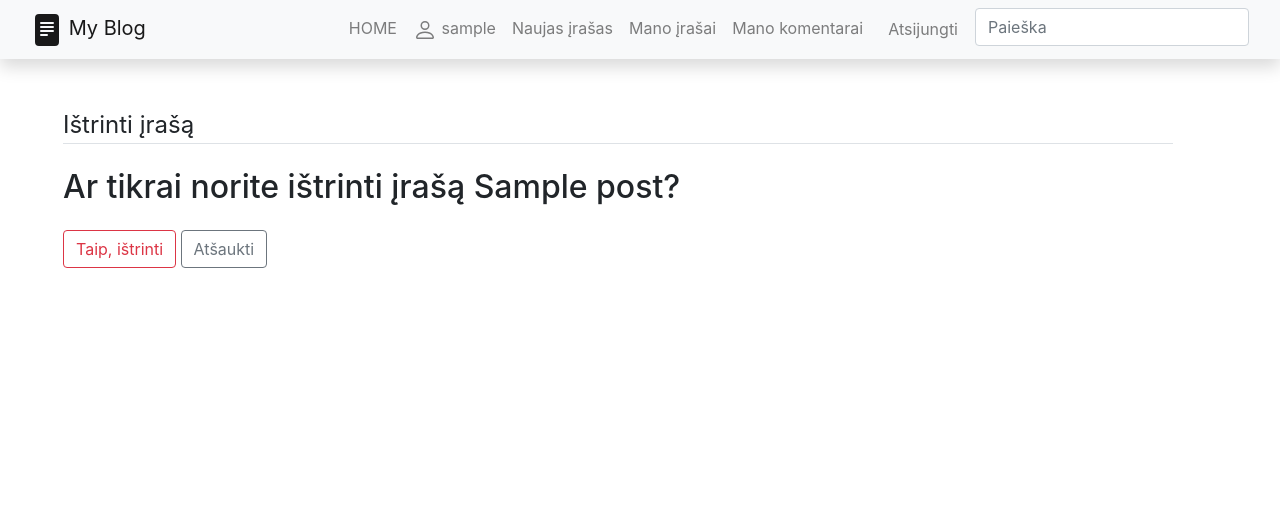
After one commit to DonatasNoreika/myblog_20250620, a Django app: page /posts/1/delete in a window 1280 px wide. The commit adds this page. Shown: the top 508 px of the page. Run offline with Django 5.2, Linux system fonts and the light colour scheme; a user stored in the database is signed in; tables that the repository leaves empty hold one stand-in row (values such as "Sample post"); some libraries are stand-ins or nearby versions.

Commit message:
+Prisijungęs vartotojas gali ištrinti savo įrašus

```diff
--- a/mysite/myblog/templates/post.html
+++ b/mysite/myblog/templates/post.html
@@ -14,6 +14,7 @@
             {% if post.author == user %}
                 <div>
                     <a class="btn btn-secondary btn-sm mt-1 mb-1" href="{% url 'post_update' post.pk %}">Redaguoti</a>
+                    <a class="btn btn-danger btn-sm mt-1 mb-1" href="{% url 'post_delete' post.pk %}">Ištrinti</a>
                 </div>
             {% endif %}
             {% if user.is_authenticated %}
--- /dev/null
+++ b/mysite/myblog/templates/post_delete.html
@@ -0,0 +1,18 @@
+{% extends "base.html" %}
+{% block "title" %}Įrašo trynimas{% endblock%}
+{% block "content" %}
+<div class="content-section">
+    <form method="POST">
+        {% load crispy_forms_tags %}
+        {% csrf_token %}
+        <fieldset class="form-group">
+        <legend class="border-bottom mb-4">Ištrinti įrašą</legend>
+            <h2>Ar tikrai norite ištrinti įrašą {{ post.title }}?</h2>
+        </fieldset>
+        <div class="form-group">
+            <button class="btn btn-outline-danger" type="submit">Taip, ištrinti</button>
+            <a class="btn btn-outline-secondary" href="{% url 'post' post.pk %}">Atšaukti</a>
+        </div>
+    </form>
+</div>
+{% endblock %}
--- a/mysite/myblog/urls.py
+++ b/mysite/myblog/urls.py
@@ -21,6 +21,7 @@ from .views import (PostListView,
                     UserCommentListView,
                     PostCreateView,
                     PostUpdateView,
+                    PostDeleteView,
                     search,
                     register,
                     profile)
@@ -35,5 +36,6 @@ urlpatterns = [
     path('profile/', profile, name='profile'),
     path("posts/create", PostCreateView.as_view(), name="post_create"),
     path("posts/<int:pk>/update", PostUpdateView.as_view(), name="post_update"),
+    path("posts/<int:pk>/delete", PostDeleteView.as_view(), name="post_delete"),
 
 ]
--- a/mysite/myblog/views.py
+++ b/mysite/myblog/views.py
@@ -158,3 +158,13 @@ class PostUpdateView(LoginRequiredMixin, UserPassesTestMixin, generic.UpdateView
 
     def test_func(self):
         return self.get_object().author == self.request.user
+
+
+class PostDeleteView(LoginRequiredMixin, UserPassesTestMixin, generic.DeleteView):
+    model = Post
+    template_name = "post_delete.html"
+    context_object_name = "post"
+    success_url = "/"
+
+    def test_func(self):
+        return self.get_object().author == self.request.user
```
